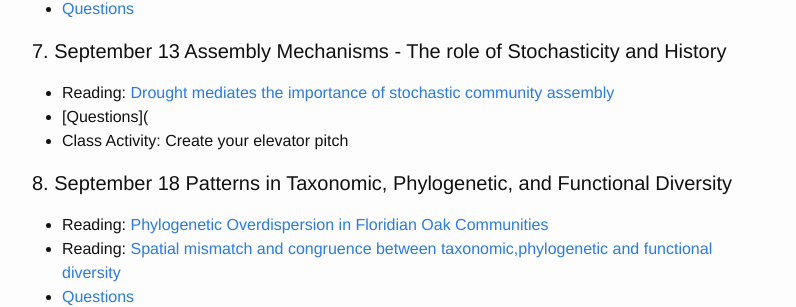
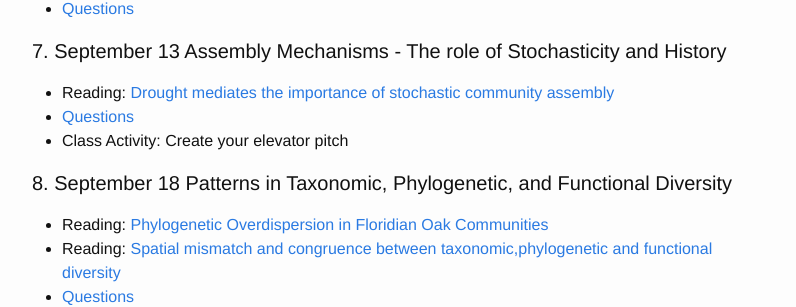
Before and after one commit to skmorgane/biodiversity-course, a Jekyll site: the page built from schedule.md, in a window 1280 px wide and 900 px high, scrolled down 1121 px. Shown: the part 152-459 px from the top of the window, without its empty margins (238-1034 px from the left). Built offline with Jekyll 4.4.1, drawn with Linux system fonts in a browser that asks for light colours; part of the change alters nothing that is shown.

```diff
--- a/schedule.md
+++ b/schedule.md
@@ -44,7 +44,7 @@ IMPORTANT: if Date is followed by 2 asterisks then readings are not yet finalize
 
 #### 7. September 13 Assembly Mechanisms - The role of Stochasticity and History
 * Reading: [Drought mediates the importance of stochastic community assembly](https://doi.org/10.1073/pnas.0704350104)
-* [Questions](
+* [Questions]({{ site.baseurl }}/questions/stochastic)
 * Class Activity: Create your elevator pitch
 
 #### 8. September 18 Patterns in Taxonomic, Phylogenetic, and Functional Diversity
```
